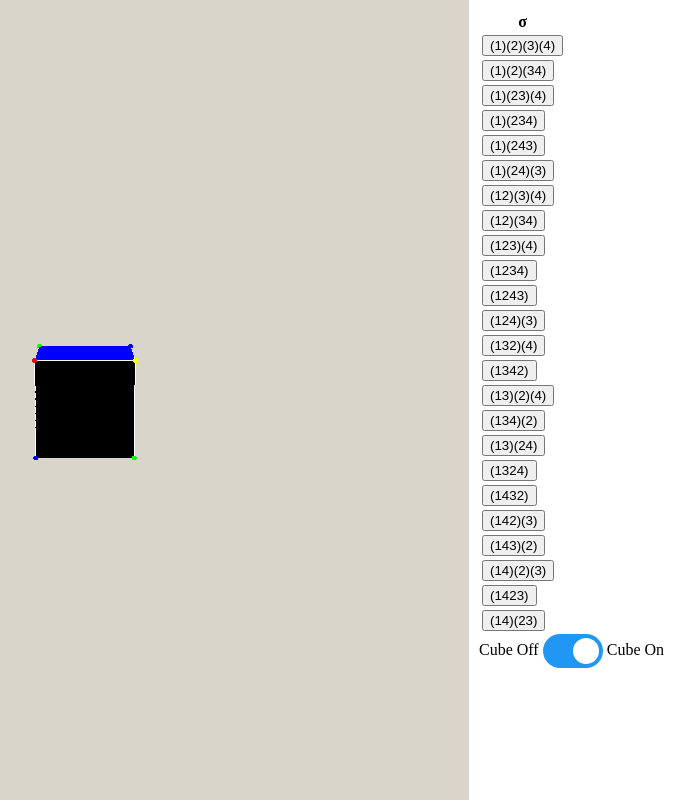
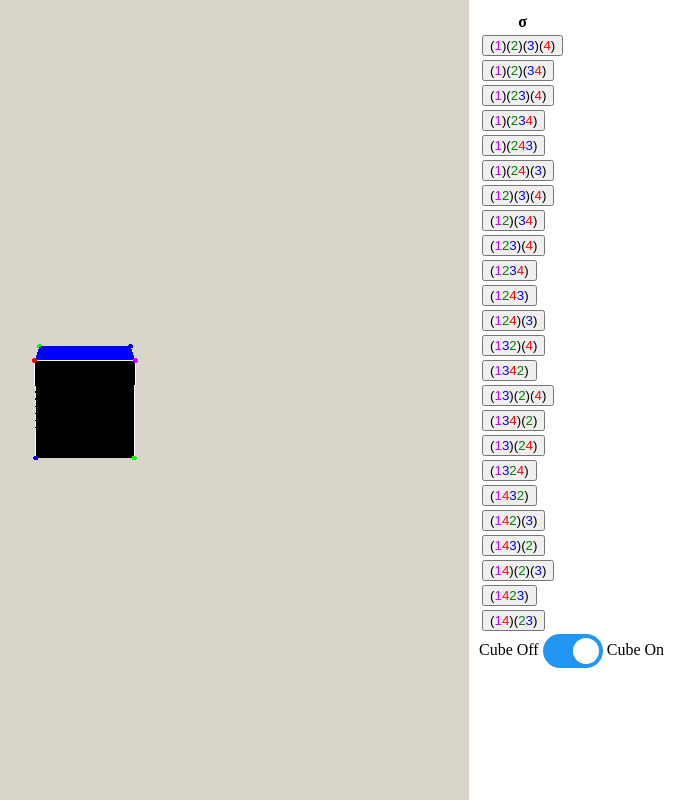
Before and after one commit to Innoviox/symmetries, a website: page index.html in a window 1280 px wide. Shown: the whole page, without its empty margins (555-1250 px from the left). Drawn offline with Linux system fonts and the light colour scheme.

Commit message:
add colors

```diff
--- a/css/main.css
+++ b/css/main.css
@@ -32,3 +32,19 @@ body {
     position: relative;
     top: 7px;
 }
+
+.red {
+    color: red;
+}
+
+.yellow {
+    color: #c505ff;
+}
+
+.blue {
+    color: blue;
+}
+
+.green {
+    color: green;
+}
--- a/index.html
+++ b/index.html
@@ -17,76 +17,100 @@
           <th>σ</th>
         </tr>
         <tr>
-          <td><button class="sigma" id="#1-2-3-4">(1)(2)(3)(4)</button></td>
+          <td><button class="sigma" id="#1-2-3-4">(<span class="yellow">1</span>)(<span class="green">2</span>)(<span
+                class="blue">3</span>)(<span class="red">4</span>)</button></td>
         </tr>
         <tr>
-          <td><button class="sigma" id="#1-2-34">(1)(2)(34)</button></td>
+          <td><button class="sigma" id="#1-2-34">(<span class="yellow">1</span>)(<span class="green">2</span>)(<span
+                class="blue">3</span><span class="red">4</span>)</button></td>
         </tr>
         <tr>
-          <td><button class="sigma" id="#1-23-4">(1)(23)(4)</button></td>
+          <td><button class="sigma" id="#1-23-4">(<span class="yellow">1</span>)(<span class="green">2</span><span
+                class="blue">3</span>)(<span class="red">4</span>)</button></td>
         </tr>
         <tr>
-          <td><button class="sigma" id="#1-234">(1)(234)</button></td>
+          <td><button class="sigma" id="#1-234">(<span class="yellow">1</span>)(<span class="green">2</span><span
+                class="blue">3</span><span class="red">4</span>)</button></td>
         </tr>
         <tr>
-          <td><button class="sigma" id="#1-243">(1)(243)</button></td>
+          <td><button class="sigma" id="#1-243">(<span class="yellow">1</span>)(<span class="green">2</span><span
+                class="red">4</span><span class="blue">3</span>)</button></td>
         </tr>
         <tr>
-          <td><button class="sigma" id="#1-24-3">(1)(24)(3)</button></td>
+          <td><button class="sigma" id="#1-24-3">(<span class="yellow">1</span>)(<span class="green">2</span><span
+                class="red">4</span>)(<span class="blue">3</span>)</button></td>
         </tr>
         <tr>
-          <td><button class="sigma" id="#12-3-4">(12)(3)(4)</button></td>
+          <td><button class="sigma" id="#12-3-4">(<span class="yellow">1</span><span class="green">2</span>)(<span
+                class="blue">3</span>)(<span class="red">4</span>)</button></td>
         </tr>
         <tr>
-          <td><button class="sigma" id="#12-34">(12)(34)</button></td>
+          <td><button class="sigma" id="#12-34">(<span class="yellow">1</span><span class="green">2</span>)(<span
+                class="blue">3</span><span class="red">4</span>)</button></td>
         </tr>
         <tr>
-          <td><button class="sigma" id="#123-4">(123)(4)</button></td>
+          <td><button class="sigma" id="#123-4">(<span class="yellow">1</span><span class="green">2</span><span
+                class="blue">3</span>)(<span class="red">4</span>)</button></td>
         </tr>
         <tr>
-          <td><button class="sigma" id="#1234">(1234)</button></td>
+          <td><button class="sigma" id="#1234">(<span class="yellow">1</span><span class="green">2</span><span
+                class="blue">3</span><span class="red">4</span>)</button></td>
         </tr>
         <tr>
-          <td><button class="sigma" id="#1243">(1243)</button></td>
+          <td><button class="sigma" id="#1243">(<span class="yellow">1</span><span class="green">2</span><span
+                class="red">4</span><span class="blue">3</span>)</button></td>
         </tr>
         <tr>
-          <td><button class="sigma" id="#124-3">(124)(3)</button></td>
+          <td><button class="sigma" id="#124-3">(<span class="yellow">1</span><span class="green">2</span><span
+                class="red">4</span>)(<span class="blue">3</span>)</button></td>
         </tr>
         <tr>
-          <td><button class="sigma" id="#132-4">(132)(4)</button></td>
+          <td><button class="sigma" id="#132-4">(<span class="yellow">1</span><span class="blue">3</span><span
+                class="green">2</span>)(<span class="red">4</span>)</button></td>
         </tr>
         <tr>
-          <td><button class="sigma" id="#1342">(1342)</button></td>
+          <td><button class="sigma" id="#1342">(<span class="yellow">1</span><span class="blue">3</span><span
+                class="red">4</span><span class="green">2</span>)</button></td>
         </tr>
         <tr>
-          <td><button class="sigma" id="#13-2-4">(13)(2)(4)</button></td>
+          <td><button class="sigma" id="#13-2-4">(<span class="yellow">1</span><span class="blue">3</span>)(<span
+                class="green">2</span>)(<span class="red">4</span>)</button></td>
         </tr>
         <tr>
-          <td><button class="sigma" id="#134-2">(134)(2)</button></td>
+          <td><button class="sigma" id="#134-2">(<span class="yellow">1</span><span class="blue">3</span><span
+                class="red">4</span>)(<span class="green">2</span>)</button></td>
         </tr>
         <tr>
-          <td><button class="sigma" id="#13-24">(13)(24)</button></td>
+          <td><button class="sigma" id="#13-24">(<span class="yellow">1</span><span class="blue">3</span>)(<span
+                class="green">2</span><span class="red">4</span>)</button></td>
         </tr>
         <tr>
-          <td><button class="sigma" id="#1324">(1324)</button></td>
+          <td><button class="sigma" id="#1324">(<span class="yellow">1</span><span class="blue">3</span><span
+                class="green">2</span><span class="red">4</span>)</button></td>
         </tr>
         <tr>
-          <td><button class="sigma" id="#1432">(1432)</button></td>
+          <td><button class="sigma" id="#1432">(<span class="yellow">1</span><span class="red">4</span><span
+                class="blue">3</span><span class="green">2</span>)</button></td>
         </tr>
         <tr>
-          <td><button class="sigma" id="#142-3">(142)(3)</button></td>
+          <td><button class="sigma" id="#142-3">(<span class="yellow">1</span><span class="red">4</span><span
+                class="green">2</span>)(<span class="blue">3</span>)</button></td>
         </tr>
         <tr>
-          <td><button class="sigma" id="#143-2">(143)(2)</button></td>
+          <td><button class="sigma" id="#143-2">(<span class="yellow">1</span><span class="red">4</span><span
+                class="blue">3</span>)(<span class="green">2</span>)</button></td>
         </tr>
         <tr>
-          <td><button class="sigma" id="#14-2-3">(14)(2)(3)</button></td>
+          <td><button class="sigma" id="#14-2-3">(<span class="yellow">1</span><span class="red">4</span>)(<span
+                class="green">2</span>)(<span class="blue">3</span>)</button></td>
         </tr>
         <tr>
-          <td><button class="sigma" id="#1423">(1423)</button></td>
+          <td><button class="sigma" id="#1423">(<span class="yellow">1</span><span class="red">4</span><span
+                class="green">2</span><span class="blue">3</span>)</button></td>
         </tr>
         <tr>
-          <td><button class="sigma" id="#14-23">(14)(23)</button></td>
+          <td><button class="sigma" id="#14-23">(<span class="yellow">1</span><span class="red">4</span>)(<span
+                class="green">2</span><span class="blue">3</span>)</button></td>
         </tr>
       </table>
     </div>
--- a/js/animate.js
+++ b/js/animate.js
@@ -7,8 +7,14 @@ let time = anim_length + 1; // not hacky dw
 var diagonals_to_spheres = { 0: [7, 0], 1: [2, 5], 2: [3, 4], 3: [6, 1] };
 const half = Math.PI / 2;
 
+var inversions_enabled = false;
+
 let animateSigma = cube => b => {
     let id = b.target.id;
+    if (id === '') { // workaround for clicking on span
+        id = b.target.parentElement.id;
+    }
+
     let cycles = [];
     for (let i of id.substring(1).split("-")) {
         for (let j = 0; j < i.length; j++) {
@@ -25,7 +31,7 @@ let animateSigma = cube => b => {
         let from_spheres = diagonals_to_spheres[from];
         let to_spheres = diagonals_to_spheres[to];
 
-        if (inversions[from] === 1) {
+        if (inversions_enabled && inversions[from] === 1) {
             cube.goal_diagonals[from] = [cube.spheres[to_spheres[1]].position.clone(), cube.spheres[to_spheres[0]].position.clone()];
             cube.goal_spheres[from_spheres[0]].copy(cube.spheres[to_spheres[1]].position);
             cube.goal_spheres[from_spheres[1]].copy(cube.spheres[to_spheres[0]].position);
--- a/js/cube.js
+++ b/js/cube.js
@@ -101,7 +101,7 @@ export default class Cube {
     }
 
     show_cube() {
-        if (this.on) {
+        if (this.on) { // only show cube if slider is "on"
             this.cubeMesh.visible = true;
         }
     }
--- a/js/utils.js
+++ b/js/utils.js
@@ -1,8 +1,8 @@
 // palette from https://mokole.com/palette.html
 
-let diagonal_colors = [0xffff00, 0x00ff00, 0x0000ff, 0xff0000];
-let sphere_colors = [0xffff00, 0xff0000, 0x00ff00, 0x0000ff, 0x0000ff, 0x00ff00, 0xff0000, 0xffff00];
-let face_colors = [0xff0000, 0x00ff00, 0x0000ff, 0xffff00, 0x000000, 0xffffff];
+let diagonal_colors = [0xc505ff, 0x00ff00, 0x0000ff, 0xff0000];
+let sphere_colors = [0xc505ff, 0xff0000, 0x00ff00, 0x0000ff, 0x0000ff, 0x00ff00, 0xff0000, 0xc505ff];
+let face_colors = [0xff0000, 0x00ff00, 0x0000ff, 0xc505ff, 0x000000, 0xffffff];
 
 function toggle_enabled(class_name) {
     console.log("toggling");
```
Also changed, not shown: src/public/dist/bundle.js.
